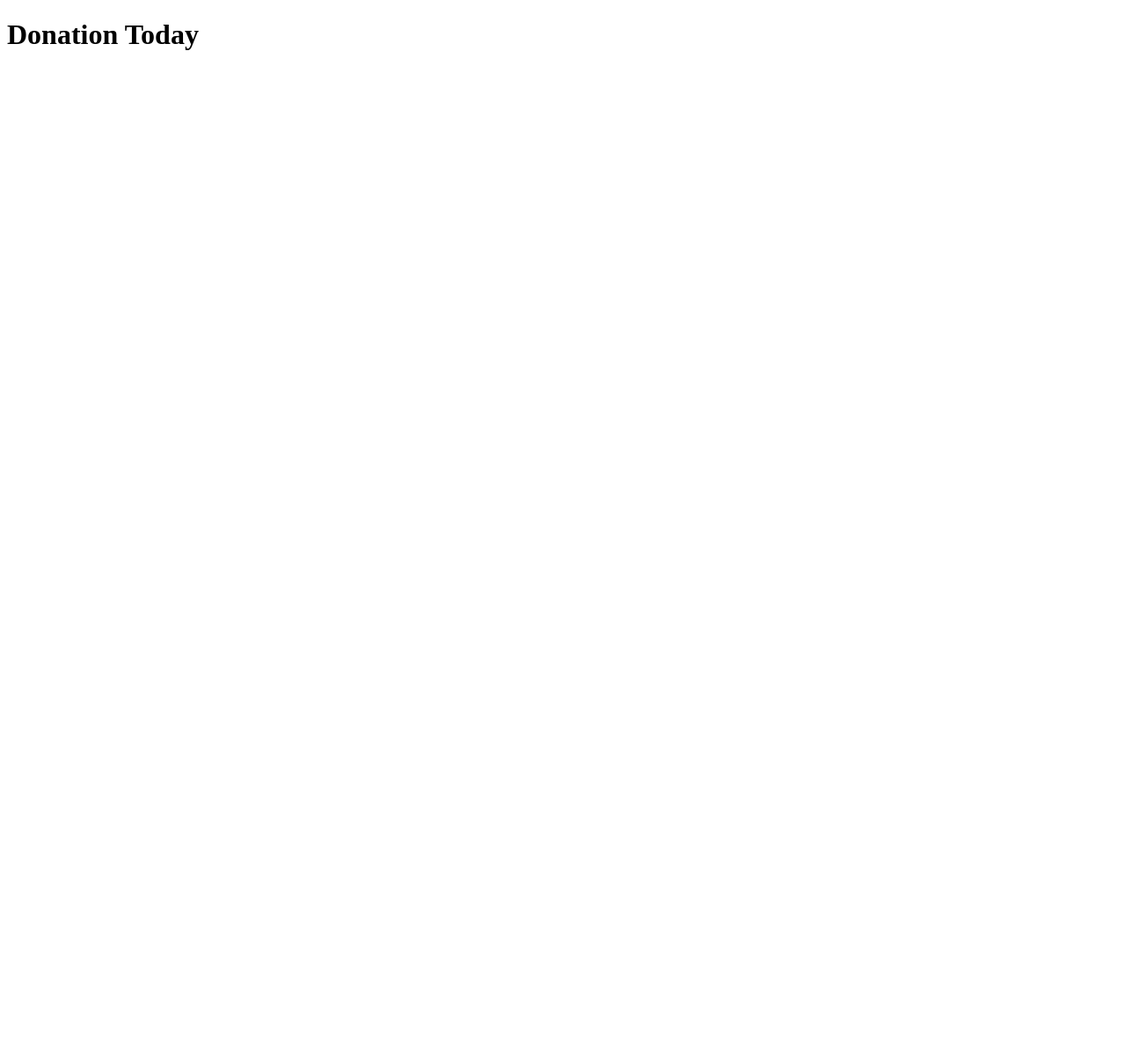
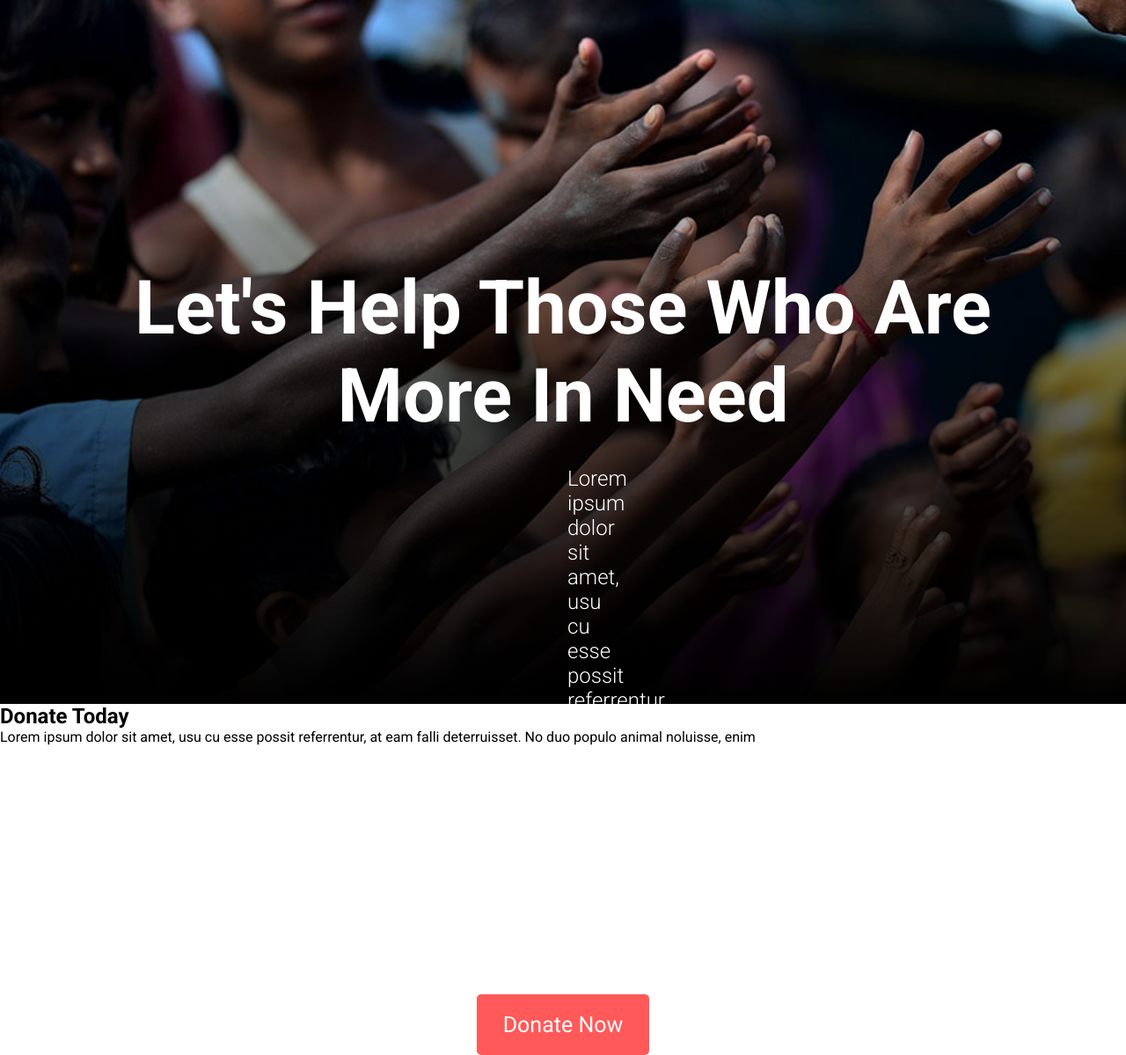
Before and after one commit to sarufhasan/donation-today, a plain HTML site: page index.html in a window 1280 px wide. Shown: the whole page at 88% size. Before the commit the page ends 800 px from the top, so only its background shows below. Drawn offline with Linux system fonts and the light colour scheme.

Commit message:
header section

```diff
--- a/index.html
+++ b/index.html
@@ -6,9 +6,36 @@
     <meta http-equiv="X-UA-Compatible" content="IE=edge">
     <meta name="viewport" content="width=device-width, initial-scale=1.0">
     <title>Donation Today</title>
+    <link rel="preconnect" href="https://fonts.googleapis.com">
+    <link rel="preconnect" href="https://fonts.gstatic.com" crossorigin>
+    <link
+        href="https://fonts.googleapis.com/css2?family=Roboto:ital,wght@0,300;0,400;0,500;0,700;0,900;1,300;1,400;1,500;1,700;1,900&display=swap"
+        rel="stylesheet">
     <link rel="stylesheet" href="style.css">
 </head>
-<h1>Donation Today</h1>
+<section class="header-section">
+    <div class="header-content">
+        <div class="bg-overlay">
+            <h1>Let's Help Those Who Are <br> More In Need</h1>
+            <p>Lorem ipsum dolor sit amet, usu cu esse possit referrentur, at eam falli
+                deterruisset. No duo populo animal noluisse, enim</p>
+            <a target="_blank" href="https://www.google.com/">Donate Now</a>
+        </div>
+    </div>
+</section>
+
+<section class="donate-section">
+    <div class="donate-content">
+        <h2>Donate Today</h2>
+        <p>Lorem ipsum dolor sit amet, usu cu esse possit referrentur, at eam falli
+            deterruisset. No duo populo animal noluisse, enim</p>
+    </div>
+    <div>
+
+    </div>
+</section>
+
+
 
 <body>
 
--- a/style.css
+++ b/style.css
@@ -0,0 +1,45 @@
+* {
+    padding: 0;
+    margin: 0;
+}
+
+body {
+    font-family: 'Roboto', sans-serif;
+}
+
+.header-section {
+    background-image: url(images/donation13.jpg);
+    background-size: cover;
+    height: 100vh;
+    text-align: center;
+}
+
+.bg-overlay {
+    background-image: linear-gradient(transparent, black);
+    height: 100vh;
+}
+
+.header-content h1 {
+    color: white;
+    margin: 0;
+    font-size: 85px;
+    padding-top: 300px;
+}
+
+.header-content p {
+    padding: 30px 645px;
+    color: white;
+    font-weight: 300;
+    font-size: 24px;
+    margin-bottom: 30px;
+}
+
+.header-content a {
+    text-decoration: none;
+    color: white;
+    padding: 20px 30px;
+    background-color: #FF5959;
+    border-radius: 5px;
+    font-size: 25px;
+
+}
```
Also changed, not shown: icons/Frame-1.png (added), icons/food.png (added), icons/shelter.png (added), images/donation0.jpg (added), images/donation1.jpg (added), images/donation10.jpg (added), images/donation11.jpg (added), images/donation13.jpg (added), images/donation2.jpg (added), images/donation4.jpg (added), images/donation5.jpg (added), images/donation6.jpg (added), images/donation7.jpg (added), images/donation8.jpg (added), 1 more files, 2 other files.
